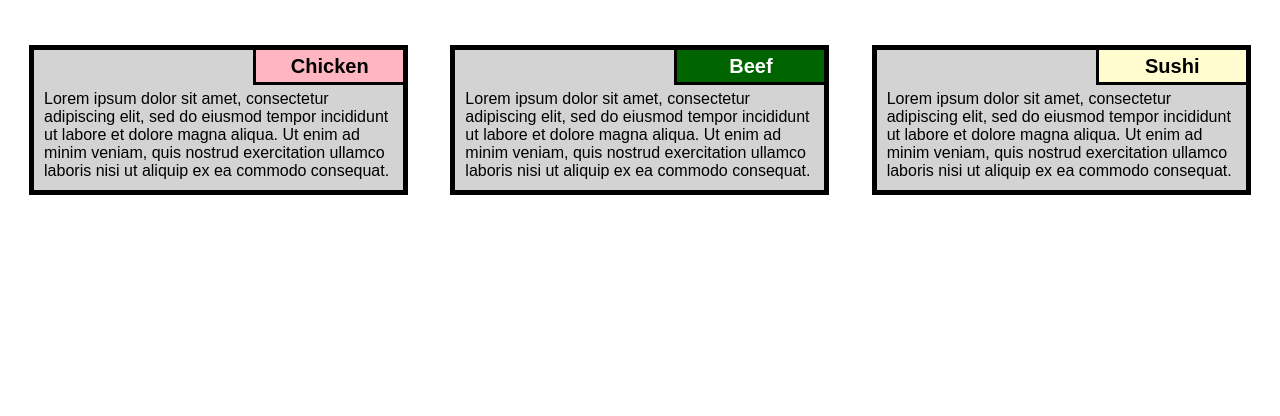
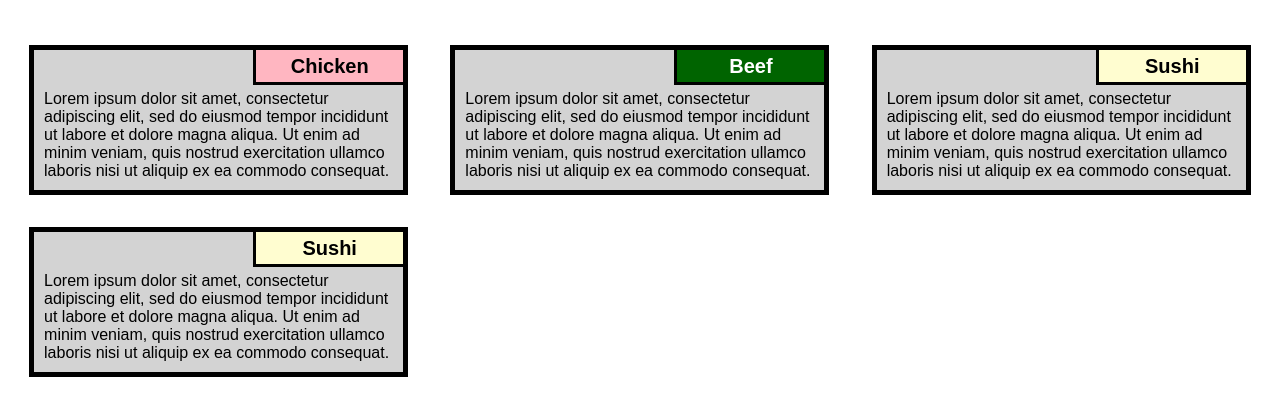
Before and after one commit to hunainnoman/mod2_solution, a plain HTML site: page index.html in a window 1280 px wide. Shown: the part 78-494 px from the top of the page. Drawn offline with Linux system fonts and the light colour scheme.

Commit message:
Update index.html

```diff
--- a/index.html
+++ b/index.html
@@ -18,6 +18,9 @@
 	<div class="col-lg-3 col-md-1">
 		<p><span id="box" style="background-color: #FFFDD0">Sushi</span>Lorem ipsum dolor sit amet, consectetur adipiscing elit, sed do eiusmod tempor incididunt ut labore et dolore magna aliqua. Ut enim ad minim veniam, quis nostrud exercitation ullamco laboris nisi ut aliquip ex ea commodo consequat.</p>
 	</div>
+	<div class="col-lg-3 col-md-1">
+		<p><span id="box" style="background-color: #FFFDD0">Sushi</span>Lorem ipsum dolor sit amet, consectetur adipiscing elit, sed do eiusmod tempor incididunt ut labore et dolore magna aliqua. Ut enim ad minim veniam, quis nostrud exercitation ullamco laboris nisi ut aliquip ex ea commodo consequat.</p>
+	</div>
 </div>
 </body>
 </html>
```
